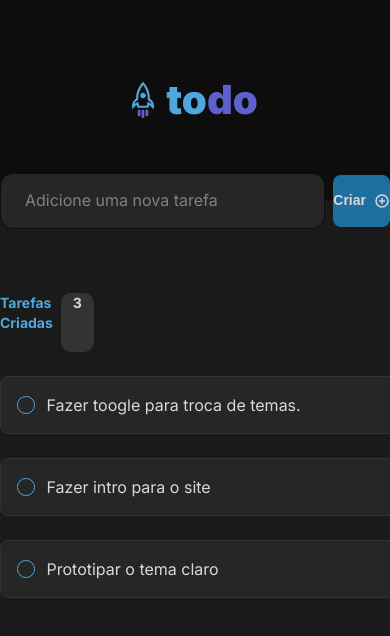
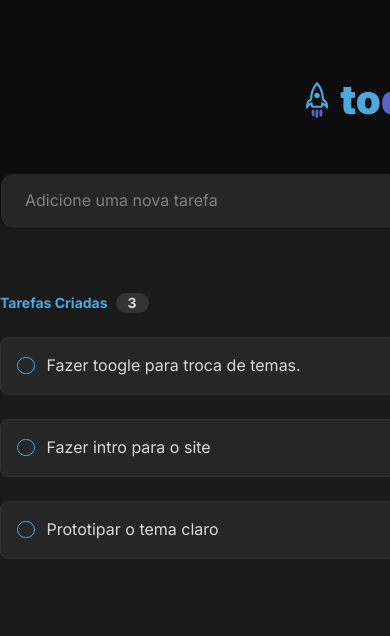
Before and after one commit to joaopedrosduarte/To-do, a React (Vite) app: page / in a window 390 px wide. Shown: the top 636 px of the page. Built offline with nearby package versions, Linux system fonts and the light colour scheme.

Commit message:
adding a little of responsivity

```diff
--- a/src/App.tsx
+++ b/src/App.tsx
@@ -1,13 +1,16 @@
-import styles from "./styles/global.css"
+import styles from "./styles/App.module.css"
 import Header from './components/Header';
 import Todo from './components/Todo';
+import './styles/global.css'
 
 function App() {
 
   return (
-    <div className={styles}>
+    <div className={styles.content}>
       <Header />
-      <Todo />
+      <main className={styles.wrapper}>
+        <Todo />
+      </main>
     </div>
   )
 }
--- /dev/null
+++ b/src/styles/App.module.css
@@ -0,0 +1,7 @@
+.wrapper {
+    max-width: 738px;
+    display: grid;
+    grid-template-columns: 1fr;
+    align-items: center;
+    margin: auto;
+}
--- a/src/styles/Header.module.css
+++ b/src/styles/Header.module.css
@@ -4,10 +4,12 @@
     align-items: center;
     justify-content: center;
     height: 12.5rem;
+    min-width: 738px;
 }
 
 .content {
     display: flex;
+    flex: 1;
     align-items: center;
     justify-content: center;
 }
--- a/src/styles/Todo.module.css
+++ b/src/styles/Todo.module.css
@@ -1,5 +1,5 @@
 .todo {
-    display: flex;
+    display:  grid;
     flex-direction: column;
 }
 
@@ -68,7 +68,6 @@
 .countIsEmpty {
     font-weight: bold;
     display: flex;
-    gap: calc(736px - 266px);
     justify-content: space-between;
     margin: 4rem auto 0rem auto;
 }
@@ -76,9 +75,8 @@
 .countIsNotEmpty {
     font-weight: bold;
     display: flex;
-    gap: calc(736px - 293px);
     justify-content: space-between;
-    margin: 4rem auto 0rem auto;
+    margin-top: 4rem;
 }
 
 .allTasks {
```
